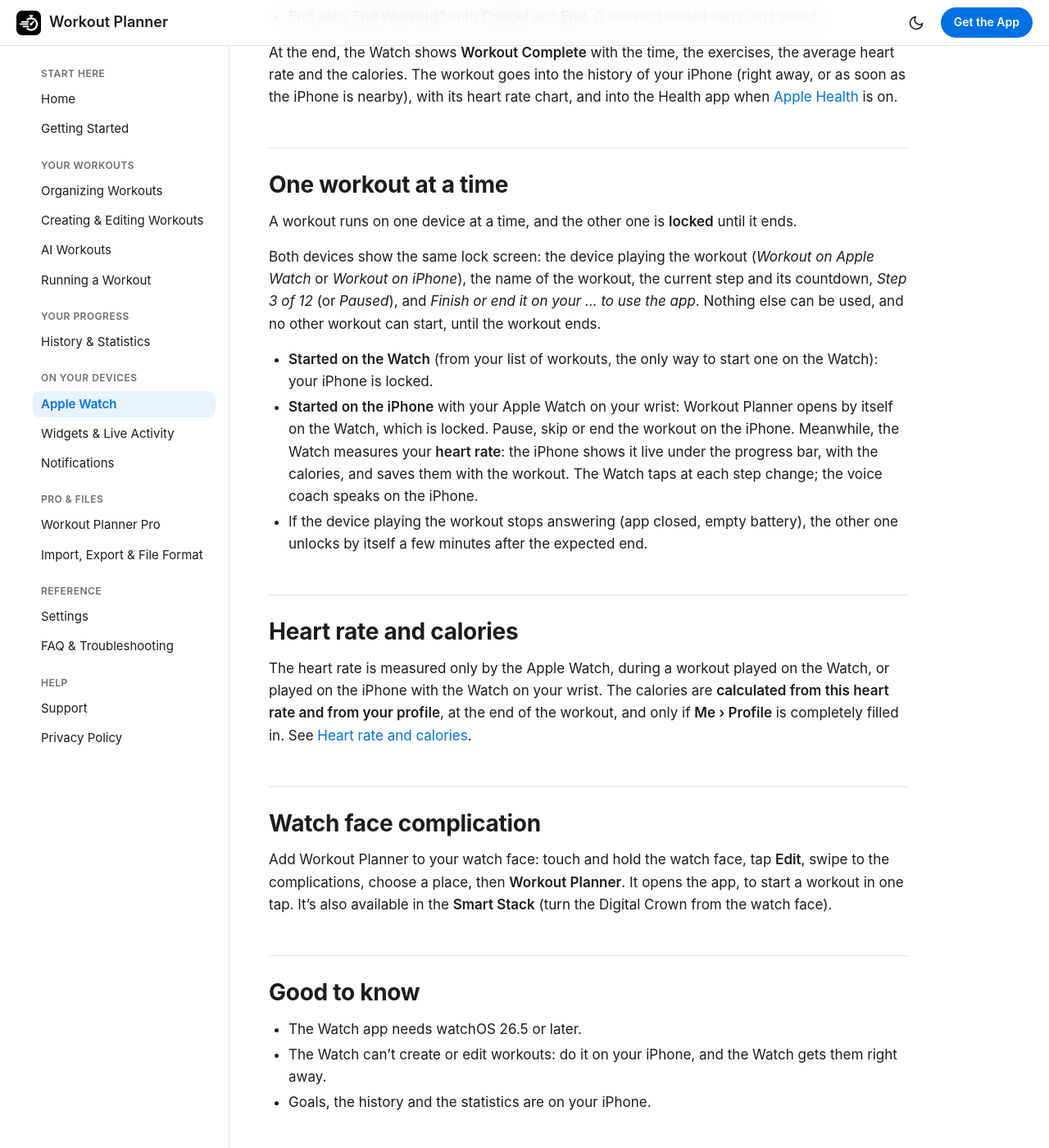
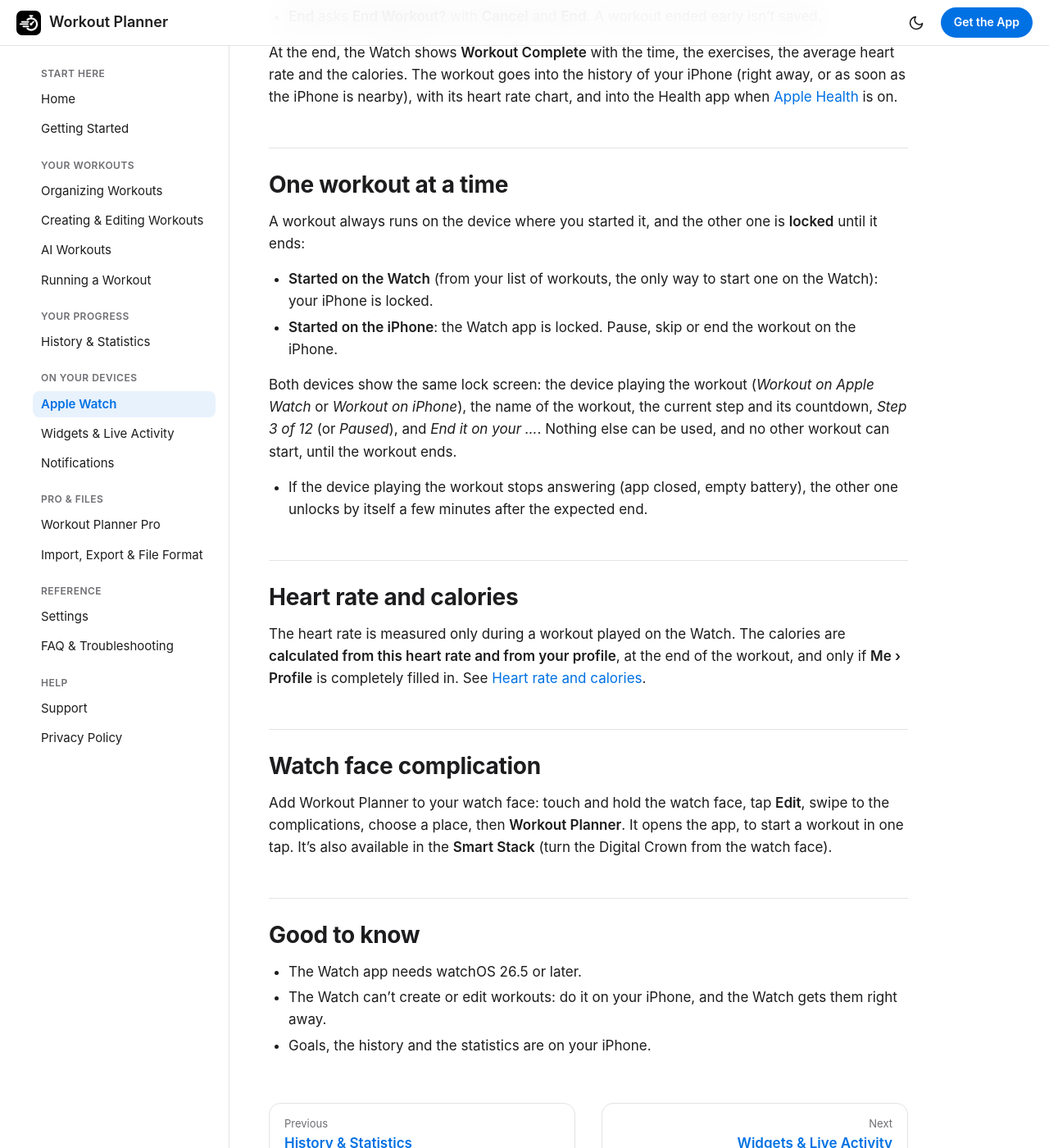
Before and after one commit to User1223-lgtm/workout-planner, a Jekyll site: the page built from apple-watch.md, in a window 1280 px wide and 1400 px high, scrolled down 1808 px. Shown: the whole window at 82% size. Built offline with Jekyll 4.4.1, drawn with Linux system fonts in a browser that asks for light colours.

Commit message:
Apple Watch: a workout runs only where it was started, the other device is locked

```diff
--- a/apple-watch.md
+++ b/apple-watch.md
@@ -48,17 +48,17 @@ At the end, the Watch shows **Workout Complete** with the time, the exercises, t
 
 ## One workout at a time
 
-A workout runs on one device at a time, and the other one is **locked** until it ends.
-
-Both devices show the same lock screen: the device playing the workout (*Workout on Apple Watch* or *Workout on iPhone*), the name of the workout, the current step and its countdown, *Step 3 of 12* (or *Paused*), and *Finish or end it on your … to use the app*. Nothing else can be used, and no other workout can start, until the workout ends.
+A workout always runs on the device where you started it, and the other one is **locked** until it ends:
 
 - **Started on the Watch** (from your list of workouts, the only way to start one on the Watch): your iPhone is locked.
-- **Started on the iPhone** with your Apple Watch on your wrist: Workout Planner opens by itself on the Watch, which is locked. Pause, skip or end the workout on the iPhone. Meanwhile, the Watch measures your **heart rate**: the iPhone shows it live under the progress bar, with the calories, and saves them with the workout. The Watch taps at each step change; the voice coach speaks on the iPhone.
+- **Started on the iPhone**: the Watch app is locked. Pause, skip or end the workout on the iPhone.
+
+Both devices show the same lock screen: the device playing the workout (*Workout on Apple Watch* or *Workout on iPhone*), the name of the workout, the current step and its countdown, *Step 3 of 12* (or *Paused*), and *End it on your …*. Nothing else can be used, and no other workout can start, until the workout ends.
 - If the device playing the workout stops answering (app closed, empty battery), the other one unlocks by itself a few minutes after the expected end.
 
 ## Heart rate and calories
 
-The heart rate is measured only by the Apple Watch, during a workout played on the Watch, or played on the iPhone with the Watch on your wrist. The calories are **calculated from this heart rate and from your profile**, at the end of the workout, and only if **Me › Profile** is completely filled in. See [Heart rate and calories](history-and-statistics.html#heart-rate-and-calories).
+The heart rate is measured only during a workout played on the Watch. The calories are **calculated from this heart rate and from your profile**, at the end of the workout, and only if **Me › Profile** is completely filled in. See [Heart rate and calories](history-and-statistics.html#heart-rate-and-calories).
 
 ## Watch face complication
 
```
Also changed, not shown: faq.md (+2 -2 lines), history-and-statistics.md (+1 -1 lines), timer.md (+3 -4 lines).
